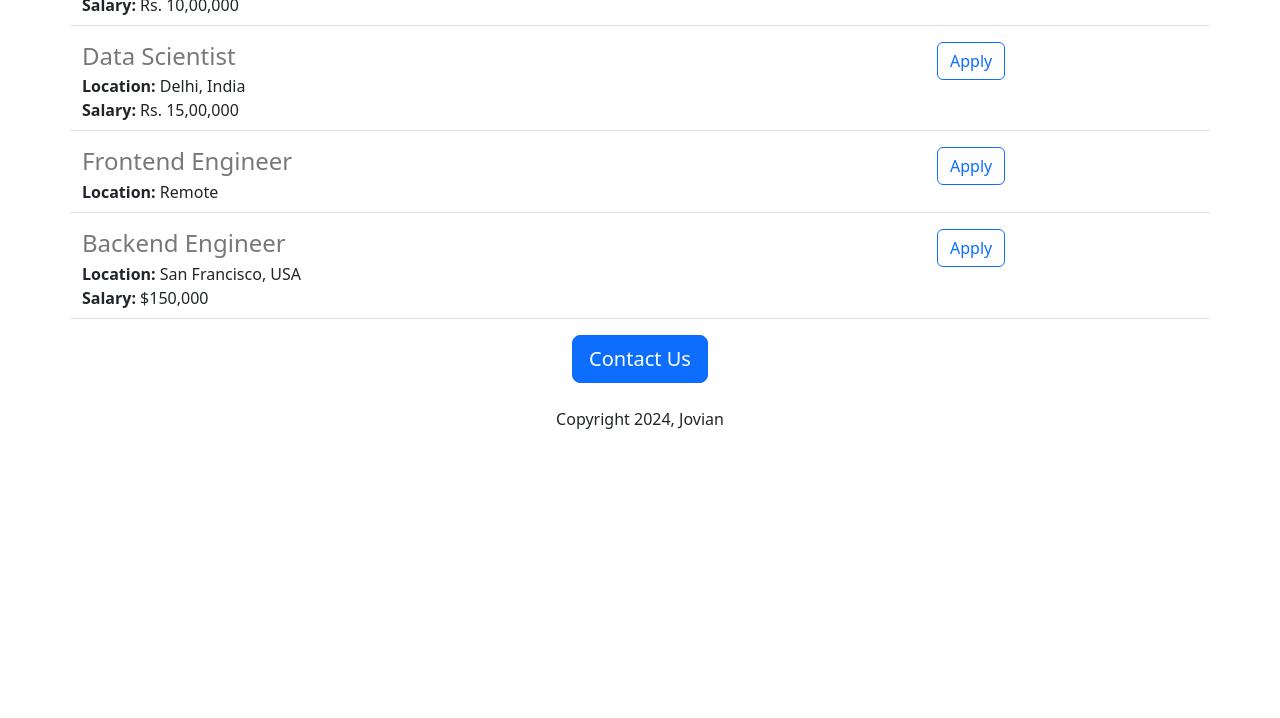
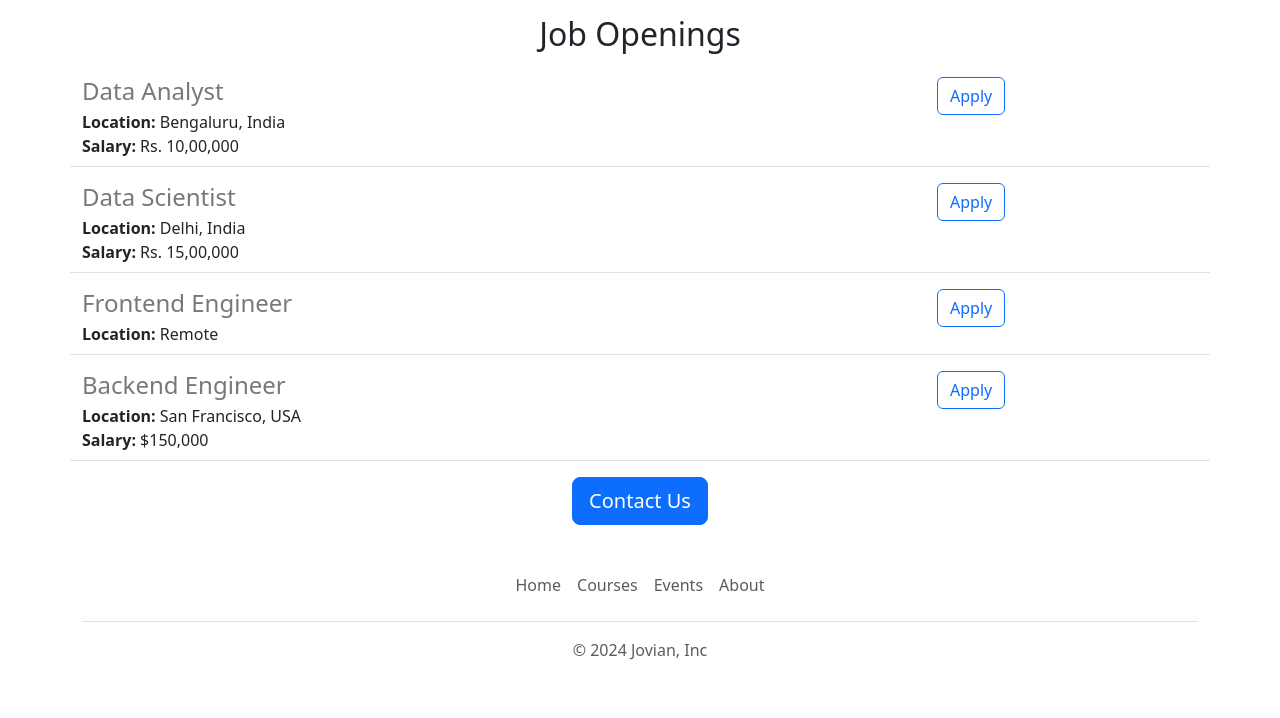
Before and after one commit to jethro34/flask-website, a Flask app: page / in a window 1280 px wide. Shown: the part 773-1491 px from the top of the page. Before the commit the page ends 1202 px from the top, so only its background shows below. Run offline with Flask 3, Linux system fonts and the light colour scheme.

Commit message:
added functionality and aesthetics

```diff
--- /dev/null
+++ b/templates/footer.html
@@ -0,0 +1,11 @@
+<div class="container">
+  <footer class="py-3 my-4">
+    <ul class="nav justify-content-center border-bottom pb-3 mb-3">
+      <li class="nav-item"><a href="https://jovian.ai" class="nav-link px-2 text-body-secondary">Home</a></li>
+      <li class="nav-item"><a href="https://jovian.ai/learn" class="nav-link px-2 text-body-secondary">Courses</a></li>
+      <li class="nav-item"><a href="https://jovian.ai/events" class="nav-link px-2 text-body-secondary">Events</a></li>
+      <li class="nav-item"><a href="https://jovian.ai/about" class="nav-link px-2 text-body-secondary">About</a></li>
+    </ul>
+    <p class="text-center text-body-secondary">&copy; 2024 {{company_name}}, Inc</p>
+  </footer>
+</div>
--- a/templates/home.html
+++ b/templates/home.html
@@ -9,17 +9,26 @@
       #banner {
         height: 360px;
         width: 100%;
+        object-fit: cover;
+        margin-bottom: 16px;
       }
     </style>
   </head>
   <body>
+    {% include 'nav.html' %}
+    <img class="img-fluid" id="banner" src="static/careers-banner-doors.jpg">
     <div class="container">
       <h1 class="text-center mt-2 mb-4">{{company_name}} Careers</h1>
-      <img class="img-fluid" id="banner" src="https://2d9f4018-8108-44d3-95ed-56f330e18d5c-00-eny7wcocbmin.janeway.replit.dev/static/careers-banner-doors.jpg">
-      <h2 class="text-center mt-2 mb-4">About {{company_name}}</h2>
-      <p class="lead">
-        Lorem ipsum dolor sit amet, consectetur adipiscing elit, sed do eiusmod tempor incididunt ut labore et dolore magna aliqua. Ut enim ad minim veniam, quis nostrud exercitation ullamco laboris nisi ut aliquip ex ea commodo consequat. Duis aute irure dolor in reprehenderit in voluptate velit esse cillum dolore eu fugiat nulla pariatur. Excepteur sint occaecat cupidatat non proident, sunt in culpa qui officia deserunt mollit anim id est laborum.
-      </p>
+      <div class="row" style="margin-bottom:16px;">
+        <div class="col-6">
+          <p class="lead">
+            Lorem ipsum dolor sit amet, consectetur adipiscing elit, sed do eiusmod tempor incididunt ut labore et dolore magna aliqua. Ut enim ad minim veniam, quis nostrud exercitation ullamco laboris nisi ut aliquip ex ea commodo consequat. Duis aute irure dolor in reprehenderit in voluptate velit esse cillum dolore eu fugiat nulla pariatur. Excepteur sint occaecat cupidatat non proident, sunt in culpa qui officia deserunt mollit anim id est laborum.
+          </p>
+        </div>
+        <div class="d-none d-md-block col-md-6">
+          <img src="/static/office.jpg" style="height:260px; border-radius:4px;">
+        </div>
+      </div>
       <h2 class="text-center mt-2 mb-4">Job Openings</h2>
       <div>
         {% for job in jobs %}
@@ -27,9 +36,9 @@
         {% endfor %}
       </div>
       <div class="text-center">
-        <button class="btn btn-primary btn-lg">Contact Us</button>
-        <p class="mt-4">Copyright 2024, Jovian</p>
+        <a href="mailto:hello@jovian.ai?subject=Question%20about%20Job%20Openings&body=My%20name%3A%20%3Cyour%20name%20here%3E%0D%0AMy%20questions%3A%20%3Cyour%20questions%20here%3E" class="btn btn-primary btn-lg">Contact Us</a>
       </div>
     </div>
+    {% include 'footer.html' %}
   </body>
 </html>
--- a/templates/jobitem.html
+++ b/templates/jobitem.html
@@ -13,6 +13,6 @@
     {% endif %}
   </div>
   <div class="col-3">
-    <button type="button" class="btn btn-outline-primary">Apply</button>
+    <a href="mailto:hello@jovian.ai?subject=Application%20for%20{{job['title']}}&body=My%20name%3A%20%3Cyour%20name%20here%3E%0D%0AMy%20resume%20link%3A%20%3Cresume%20link%3E%0D%0AMy%20LinkedIn%20link%3A%20%3Clinkedin%20link%3E" type="button" class="btn btn-outline-primary">Apply</a>
   </div>
 </div>
--- /dev/null
+++ b/templates/nav.html
@@ -0,0 +1,9 @@
+<nav class="navbar shadow-sm fixed-top bg-white">
+  <div class="container-fluid">
+    <a class="navbar-brand" href="#">
+      <img src="/static/bootstrap-logo.svg" alt="Logo" width="30" height="24" class="d-inline-block align-text-top">
+      Bootstrap
+    </a>
+  </div>
+</nav>
+<div style="height: 56px;"></div>
```
Also changed, not shown: static/bootstrap-logo.svg (added), 1 other file.
